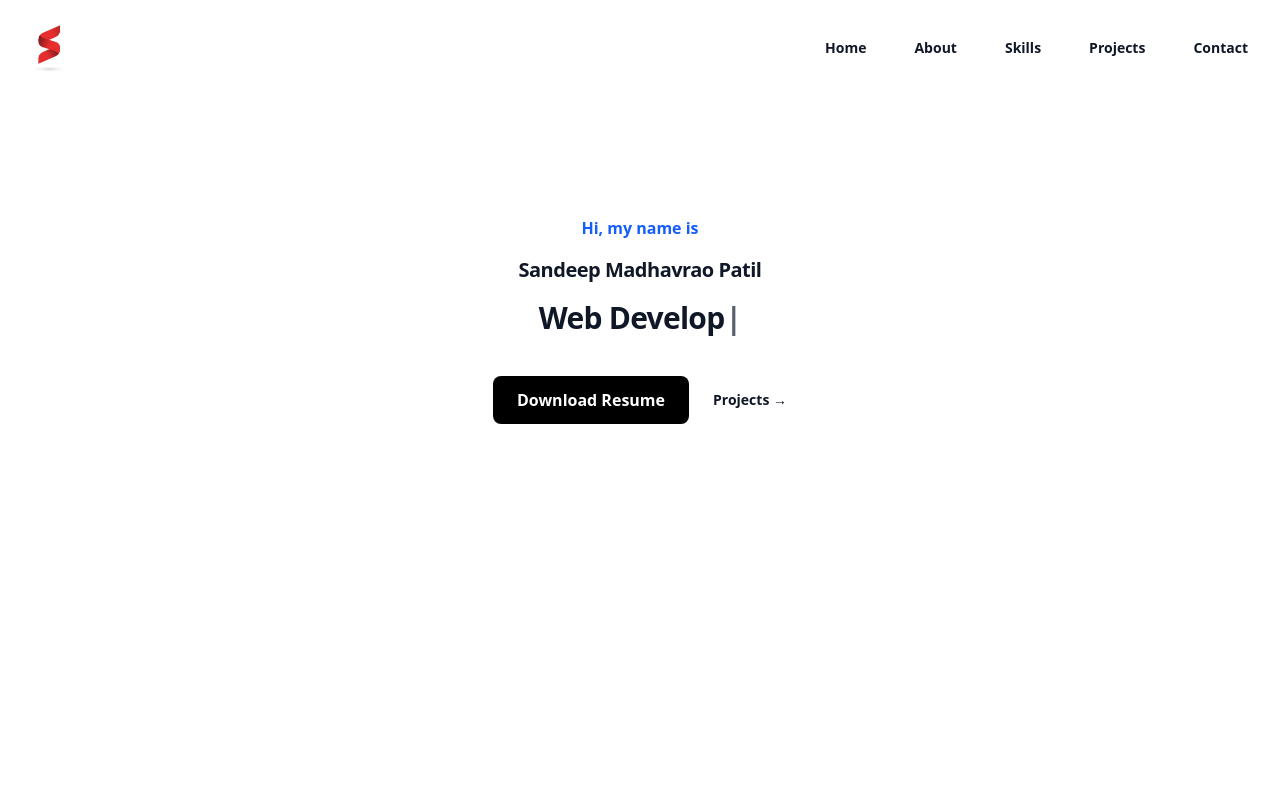
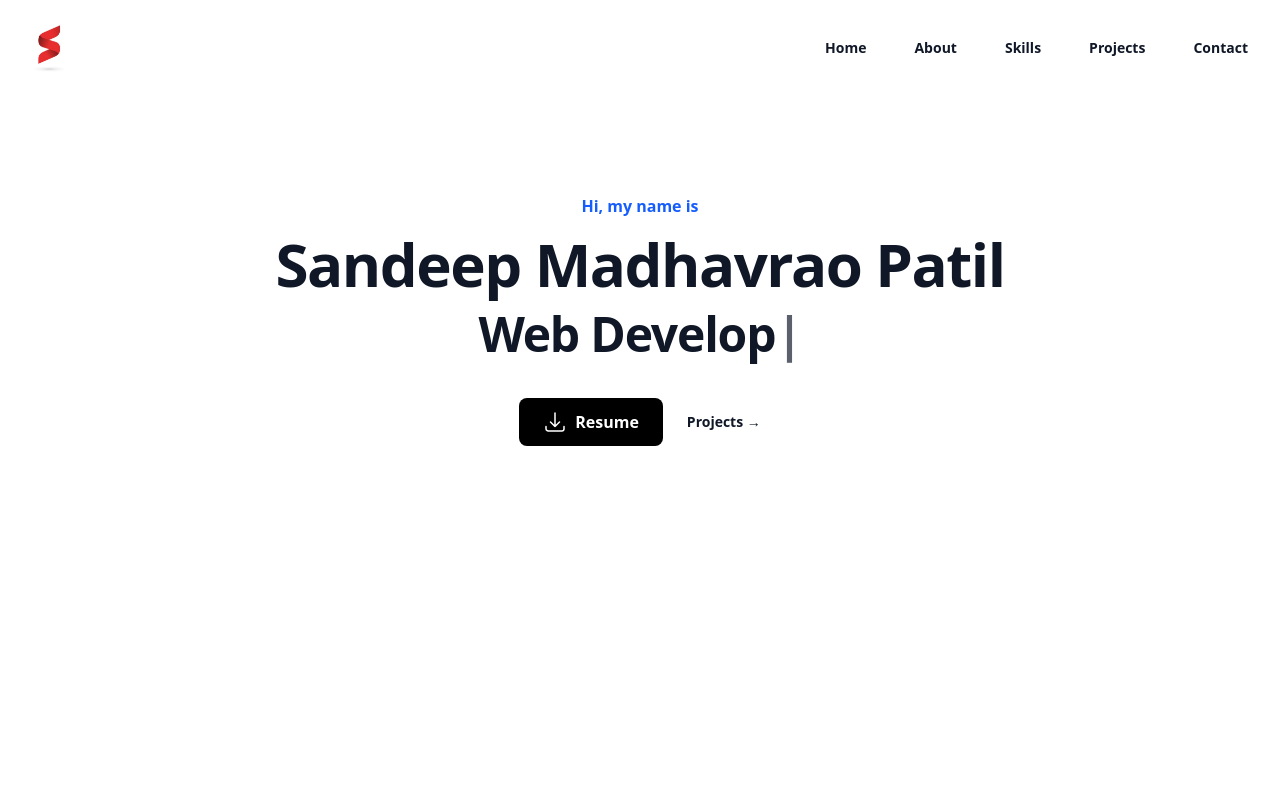
Before and after one commit to sandeep-m-patil/React-Tailwindcss, a React (Vite) app: page / in a window 1280 px wide. Shown: the top 800 px of the page. Built offline with nearby package versions, Linux system fonts and the light colour scheme.

Commit message:
Initial commit

```diff
--- a/src/components/Home.jsx
+++ b/src/components/Home.jsx
@@ -7,11 +7,11 @@ export default function Home() {
       <main className="grid  place-items-center h-160 bg-white px-6 py-32 sm:py-40 lg:px-8">
         <div className="text-center">
           <p className="text-base font-semibold text-blue-600">Hi, my name is </p>
-          <h2 className="mt-4 text-2xl font-semibold tracking-tight text-balance text-gray-900 sm:text-xl">
+          <h2 className="mt-4 text-2xl font-semibold tracking-tight text-balance text-gray-900 sm:text-6xl">
             Sandeep Madhavrao Patil
           </h2>
 
-         <h1 className="mt-4 text-2xl font-semibold tracking-tight text-balance text-gray-900 sm:text-3xl">
+         <h1 className="mt-4 text-2xl font-semibold tracking-tight text-balance text-gray-900 sm:text-5xl">
          <Typewriter
       options={{
         strings: [
@@ -29,13 +29,28 @@ export default function Home() {
         </h1>
 
           <div className="mt-10 flex items-center justify-center gap-x-6">
-            <a
-              href={Resume}
-              download="Sandeep_Resume.pdf"
-              className="px-6 py-3 bg-black text-white font-semibold rounded-lg hover:bg-gray-800 transition"
-            >
-              Download Resume
-            </a>
+          <a
+  href={Resume}
+  download="Sandeep_Resume.pdf"
+  className="px-6 py-3 bg-black text-white font-semibold rounded-lg hover:bg-gray-800 transition flex items-center gap-2"
+>
+  <svg
+    xmlns="http://www.w3.org/2000/svg"
+    fill="none"
+    viewBox="0 0 24 24"
+    strokeWidth="1.5"
+    stroke="currentColor"
+    className="w-6 h-6"
+  >
+    <path
+      strokeLinecap="round"
+      strokeLinejoin="round"
+      d="M3 16.5v2.25A2.25 2.25 0 0 0 5.25 21h13.5A2.25 2.25 0 0 0 21 18.75V16.5M16.5 12 12 16.5m0 0L7.5 12m4.5 4.5V3"
+    />
+  </svg>
+  <span>Resume</span>
+</a>
+
 
             <a href="#project" className="text-sm font-semibold text-gray-900">
               Projects <span aria-hidden="true">&rarr;</span>
```
